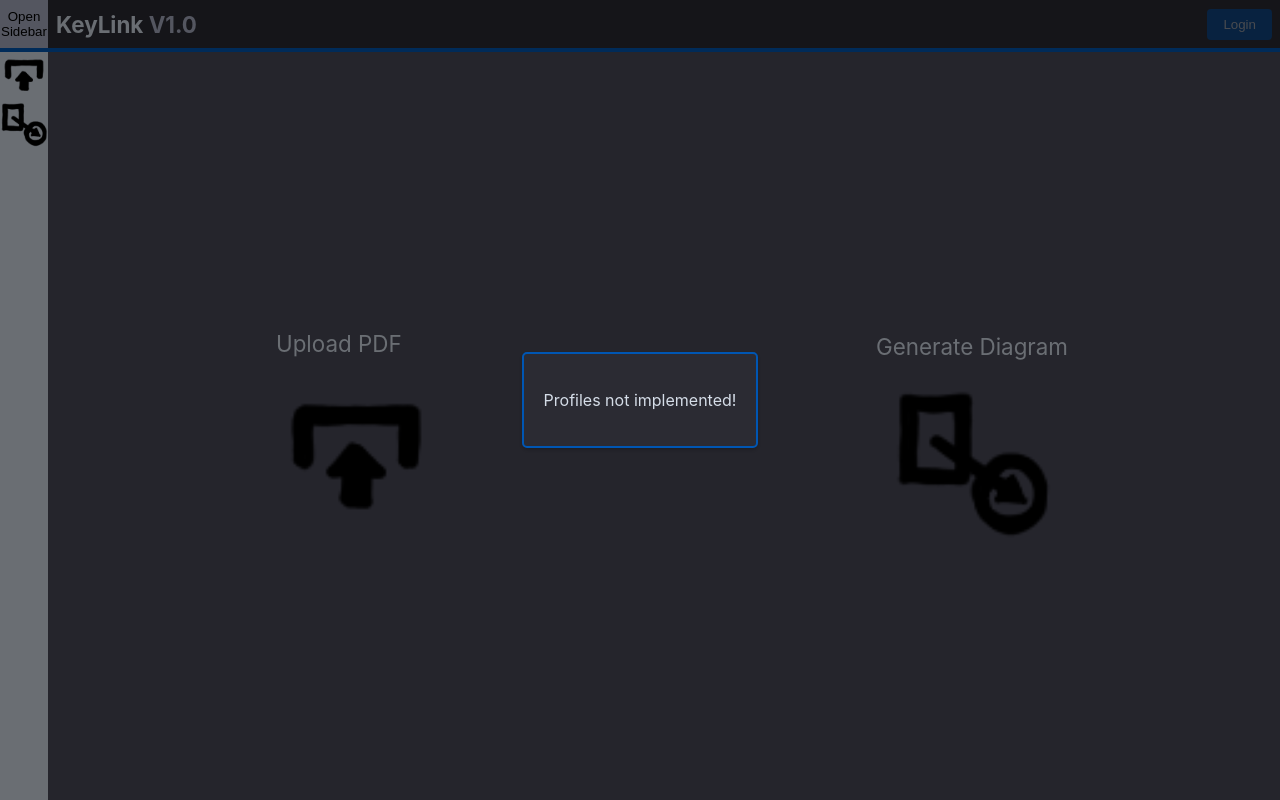
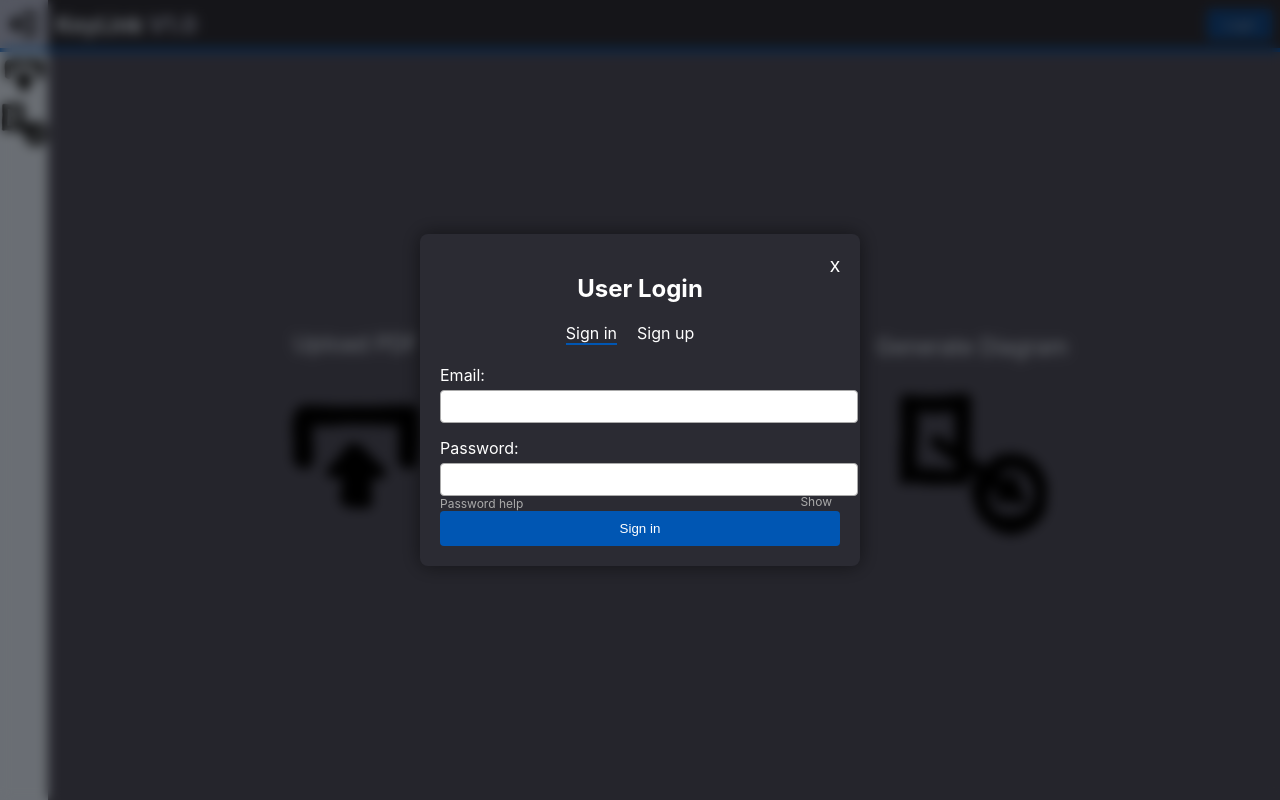
Before and after one commit to ansleehk/CS-160-Frontend, a React (Create React App) app: page / in a window 1280 px wide. Both pictures are taken after a click on the button "Login". Built offline with nearby package versions, Linux system fonts and the light colour scheme.

Commit message:
Additional UI design 2

```diff
--- a/src/widgets/DiagramViewer.css
+++ b/src/widgets/DiagramViewer.css
@@ -1,6 +1,7 @@
 #Diagram-viewer {
   display: flex;
   flex-direction: column;
+  text-align: center;
   align-items: center;
   justify-content: center;
   font-size: 1.4rem;
@@ -12,23 +13,29 @@
 
 #Diagram-viewer button {
   height: 20vmin;
+  width: 20vmin;
   padding: 0px;
   margin: 0px;
   border: 0px;
-  background-color: transparent;
+  background-color: #4B4B59;
 }
 
 #Diagram-viewer img {
   height: 20vmin;
+  width: 20vmin;
 }
 
-.loader {
-  border: 16px solid #D5DDE8;
-  border-top: 16px solid #0056b3;
+#Diagram-viewer button:hover {
+  filter: brightness(1.2) saturate(1.2);
+}
+
+#loader {
+  border: 8px solid transparent; /* Reduce border width */
+  border-top: 8px solid #0056b3; /* Blue color */
   border-radius: 50%;
-  width: 120px;
-  height: 120px;
-  animation: spin 2s linear infinite;
+  width: 40px; /* Reduced size */
+  height: 40px; /* Reduced size */
+  animation: spin 1s linear infinite; /* Smoother animation */
 }
 
 @keyframes spin {
--- a/src/widgets/DiagramViewer.js
+++ b/src/widgets/DiagramViewer.js
@@ -21,14 +21,14 @@ class DiagramViewer extends React.Component {
         {this.props.isLoading ? (
           <>
             <p>Generating Diagram...</p>
-            <div className="loader"></div>
+            <div id="loader"></div>
           </>
         ) : this.props.diagramDefinition ? (
           <Mermaid chart={this.props.diagramDefinition} width="100%" height="100%"/>
         ) : (
           <>
             <p>Generate Diagram</p>
-            <button onClick={() => createAlert("Generate Diagram Not Implemented Yet")}>
+            <button onClick={() => createAlert("Regenerate Diagram Not Implemented Yet")}>
               <img src={generate} id="Generate" alt="generate" />
             </button>
           </>
--- /dev/null
+++ b/src/widgets/LoginPopup.css
@@ -0,0 +1,104 @@
+.login-popup-overlay {
+  position: fixed;
+  top: 0;
+  left: 0;
+  width: 100%;
+  height: 100%;
+  background-color: rgba(0, 0, 0, 0.5); /* Semi-transparent background */
+  backdrop-filter: blur(6px);
+  display: flex;
+  justify-content: center;
+  align-items: center;
+}
+
+.login-popup {
+  background-color: #2B2B33; /* Dark background color */
+  color: #ffffff; /* White text color */
+  padding: 20px;
+  border-radius: 8px;
+  box-shadow: 0 0 20px rgba(0, 0, 0, 0.5); /* Shadow effect */
+  position: relative;
+  width: 400px; /* Adjust width as needed */
+}
+
+.close-button {
+  position: absolute;
+  top: 10px;
+  right: 10px;
+  background: none;
+  border: none;
+  color: #ffffff;
+  cursor: pointer;
+  font-size: 20px;
+}
+
+.login-header {
+  text-align: center;
+}
+
+.tab-header {
+  display: flex;
+  justify-content: center;
+  margin-bottom: 20px;
+}
+
+.tab-header span {
+  margin-right: 20px;
+  cursor: pointer;
+}
+
+.tab-header span.active {
+  border-bottom: 2px solid #0056b3; /* Blue underline for active tab */
+}
+
+.login-content form {
+  display: flex;
+  flex-direction: column;
+}
+
+.login-content label {
+  margin-bottom: 5px;
+}
+
+.login-content input {
+  width: 100%;
+  margin-bottom: 15px;
+  padding: 8px;
+  border-radius: 4px;
+  border: 1px solid #aaaaaa;
+}
+
+.password-field {
+  position: relative;
+}
+
+.password-help {
+  position: absolute;
+  bottom: 0;
+  left: 0;
+  color: #aaaaaa;
+  font-size: 12px;
+  cursor: pointer;
+}
+
+.show-password {
+  position: absolute;
+  bottom: 2px;
+  right: 8px;
+  color: #aaaaaa;
+  font-size: 12px;
+  cursor: pointer;
+}
+
+button {
+  padding: 10px;
+  background-color: #0056b3; /* Blue button color */
+  color: #ffffff;
+  border: none;
+  border-radius: 4px;
+  cursor: pointer;
+}
+
+button:hover {
+  background-color: #007acc; /* Darker blue on hover */
+}
--- /dev/null
+++ b/src/widgets/LoginPopup.js
@@ -0,0 +1,92 @@
+import React, { useState } from "react";
+import "./LoginPopup.css";
+import createAlert from "../utilities/Alert";
+
+const LoginPopup = ({ onClose }) => {
+  const [tab, setTab] = useState("signin");
+  const [email, setEmail] = useState("");
+  const [password, setPassword] = useState("");
+  const [showPassword, setShowPassword] = useState(false);
+
+  const handleTabChange = (newTab) => {
+    setTab(newTab);
+  };
+
+  const handleEmailChange = (e) => {
+    setEmail(e.target.value);
+  };
+
+  const handlePasswordChange = (e) => {
+    setPassword(e.target.value);
+  };
+
+  const handleSubmit = (e) => {
+    e.preventDefault();
+    // Add your login or signup logic here
+    // For demonstration purposes, we're just logging the input values
+    console.log("Email:", email);
+    console.log("Password:", password);
+    createAlert("Profiles not yet implemented.");
+    // Close the login popup
+    //onClose();
+  };
+
+  return (
+    <div className="login-popup-overlay">
+      <div className="login-popup">
+        <button className="close-button" onClick={onClose}>x</button>
+        <div className="login-header">
+          <h2>User Login</h2>
+        </div>
+        <div className="tab-header">
+          <span
+            className={tab === "signin" ? "active" : ""}
+            onClick={() => handleTabChange("signin")}
+          >
+            Sign in
+          </span>
+          <span
+            className={tab === "signup" ? "active" : ""}
+            onClick={() => handleTabChange("signup")}
+          >
+            Sign up
+          </span>
+        </div>
+        <div className="login-content">
+          <form onSubmit={handleSubmit}>
+            <label>Email:</label>
+            <input
+              type="email"
+              value={email}
+              onChange={handleEmailChange}
+              required
+            />
+            <label>Password:</label>
+            <div className="password-field">
+              <input
+                type={showPassword ? "text" : "password"}
+                value={password}
+                onChange={handlePasswordChange}
+                required
+              />
+              {tab === "signin" && (
+                <span className="password-help">Password help</span>
+              )}
+              <span
+                className="show-password"
+                onClick={() => setShowPassword(!showPassword)}
+              >
+                {showPassword ? "Hide" : "Show"}
+              </span>
+            </div>
+            <button type="submit">
+              {tab === "signin" ? "Sign in" : "Sign up"}
+            </button>
+          </form>
+        </div>
+      </div>
+    </div>
+  );
+};
+
+export default LoginPopup;
--- a/src/widgets/PDFViewer.css
+++ b/src/widgets/PDFViewer.css
@@ -1,6 +1,7 @@
 #PDF-viewer {
   display: flex;
   flex-direction: column;
+  text-align: center;
   align-items: center;
   justify-content: center;
   font-size: 1.4rem;
@@ -10,18 +11,20 @@
   width: 100%;
 }
 
-#PDF-viewer label {
+#PDF-viewer button {
   height: 20vmin;
+  width: 20vmin;
   padding: 0px;
   margin: 0px;
   border: 0px;
-  background-color: transparent;
-}
-
-#PDF-input {
-  display: none;
+  background-color: #4B4B59;
 }
 
 #PDF-viewer img {
   height: 20vmin;
+  width: 20vmin;
 }
+
+#PDF-viewer button:hover {
+  filter: brightness(1.2) saturate(1.2);
+}
--- a/src/widgets/PDFViewer.js
+++ b/src/widgets/PDFViewer.js
@@ -20,11 +20,12 @@ class PDFViewer extends React.Component {
         ) : (
           <div id="Upload">
             <p>Upload PDF</p>
-            <label for="PDF-input">
-              <img src={upload} id="Upload" alt="upload"/>
-            </label>
+            <button onClick={() => document.getElementById("PDF-input").click()}>
+              <img src={upload} id="Upload" alt="upload" />
+            </button>
             <input id="PDF-input" type="file" accept=".pdf"
-                onChange={this.props.onPDFChange}/>
+              onChange={this.props.onPDFChange}
+              style={{ display: "none" }}/>
           </div>
         )}
       </div>
--- a/src/widgets/Sidebar.css
+++ b/src/widgets/Sidebar.css
@@ -11,7 +11,7 @@
 }
 
 #Open-sidebar-top {
-  display: inline-flex;
+  display: flex;
   flex-direction: row;
   text-align: left;
   align-items: center;
@@ -23,11 +23,17 @@
 }
 
 #Open-sidebar-top button {
-  padding: 8px;
+  padding: 0;
   margin: 0;
-  border-radius: 4px;
+  width: 48px;
+  height: 48px;
   border: none;
   background-color: #A9AEC2;
+}
+
+#Open-sidebar img {
+  width: 48px;
+  height: 48px;
 }
 
 #Closed-sidebar {
@@ -42,18 +48,10 @@
 #Closed-sidebar button {
   width: 48px;
   height: 48px;
-  padding: 0px;
-  margin: 0px;
-  border: none;
-  background-color: #D5DDE8;
-}
-
-#Closed-sidebar label {
-  width: 48px;
-  height: 48px;
   padding: 0;
   margin: 0;
   border: none;
+  border-radius: 0;
   background-color: #D5DDE8;
 }
 
@@ -62,6 +60,8 @@
 }
 
 #Closed-sidebar-top {
+  display: flex;
+  align-items: flex-start;
   border-bottom: 4px solid #0056b3;
 }
 
@@ -70,10 +70,7 @@
   height: 48px;
 }
 
-#Sidebar button:hover {
-  filter: brightness(1.2) saturate(1.2);
-}
-
+#Sidebar button:hover,
 #Sidebar label:hover {
   filter: brightness(1.2) saturate(1.2);
 }
--- a/src/widgets/Sidebar.js
+++ b/src/widgets/Sidebar.js
@@ -3,6 +3,7 @@ import "./Sidebar.css";
 import React from "react";
 import createAlert from "../utilities/Alert";
 
+import sidebar from "../images/Sidebar.png";
 import upload from "../images/Upload.png";
 import generate from "../images/Generate.png";
 
@@ -26,9 +27,10 @@ class Sidebar extends React.Component {
         { this.state.sidebarOpen ? (
           <div id="Open-sidebar">
             <div id="Open-sidebar-top">
-              <b>Sidebar content</b>
+              <b>Saved Articles</b>
               <button onClick={() => this.toggleSidebar()}>
-                Close sidebar
+                <img src={sidebar} id="Sidebar-close" alt="close sidebar"
+                  style={{ transform: 'rotate(180deg)' }} />
               </button>
             </div>
           </div>
@@ -36,16 +38,17 @@ class Sidebar extends React.Component {
           <div id="Closed-sidebar">
             <div id="Closed-sidebar-top">
               <button onClick={() => this.toggleSidebar()}>
-                  Open Sidebar
+                <img src={sidebar} id="Sidebar-open" alt="open sidebar" />
               </button>
             </div>
-            <label for="PDF-input">
-                <img src={upload} id="Upload" alt="upload"/>
-            </label>
+            <button onClick={() => document.getElementById("PDF-input").click()}>
+              <img src={upload} id="Upload" alt="upload" />
+            </button>
             <input id="PDF-input" type="file" accept=".pdf"
-                onChange={this.props.onPDFChange}/>
-            <button onClick={() => createAlert('Generate Diagram not implemented!')}>
-                <img src={generate} id="Generate" alt="generate" />
+              onChange={this.props.onPDFChange}
+              style={{ display: "none" }}/>
+            <button onClick={() => createAlert('Regenerate Diagram not implemented!')}>
+              <img src={generate} id="Generate" alt="generate" />
             </button>
           </div>
         )}
--- a/src/widgets/Topbar.js
+++ b/src/widgets/Topbar.js
@@ -1,9 +1,22 @@
 import "./Topbar.css";
 
 import React from "react";
-import createAlert from "../utilities/Alert";
+import LoginPopup from "../widgets/LoginPopup";
 
 class Topbar extends React.Component {
+  constructor(props) {
+    super(props);
+    this.state = {
+      showLoginPopup: false
+    };
+  }
+
+  toggleLoginPopup = () => {
+    this.setState((prevState) => ({
+      showLoginPopup: !prevState.showLoginPopup
+    }));
+  };
+
   render() {
     return (
       <div id="Topbar" data-testid="Topbar">
@@ -12,10 +25,13 @@ class Topbar extends React.Component {
           <span id="Version"> V1.0</span>
         </b>
         <div id="Login">
-          <button onClick={() => createAlert('Profiles not implemented!')}>
+          <button onClick={this.toggleLoginPopup}>
             Login
           </button>
         </div>
+        {this.state.showLoginPopup && (
+          <LoginPopup onClose={this.toggleLoginPopup} />
+        )}
       </div>
     );
   }
```
Also changed, not shown: src/images/Sidebar.png (added), src/logo.svg (deleted).
